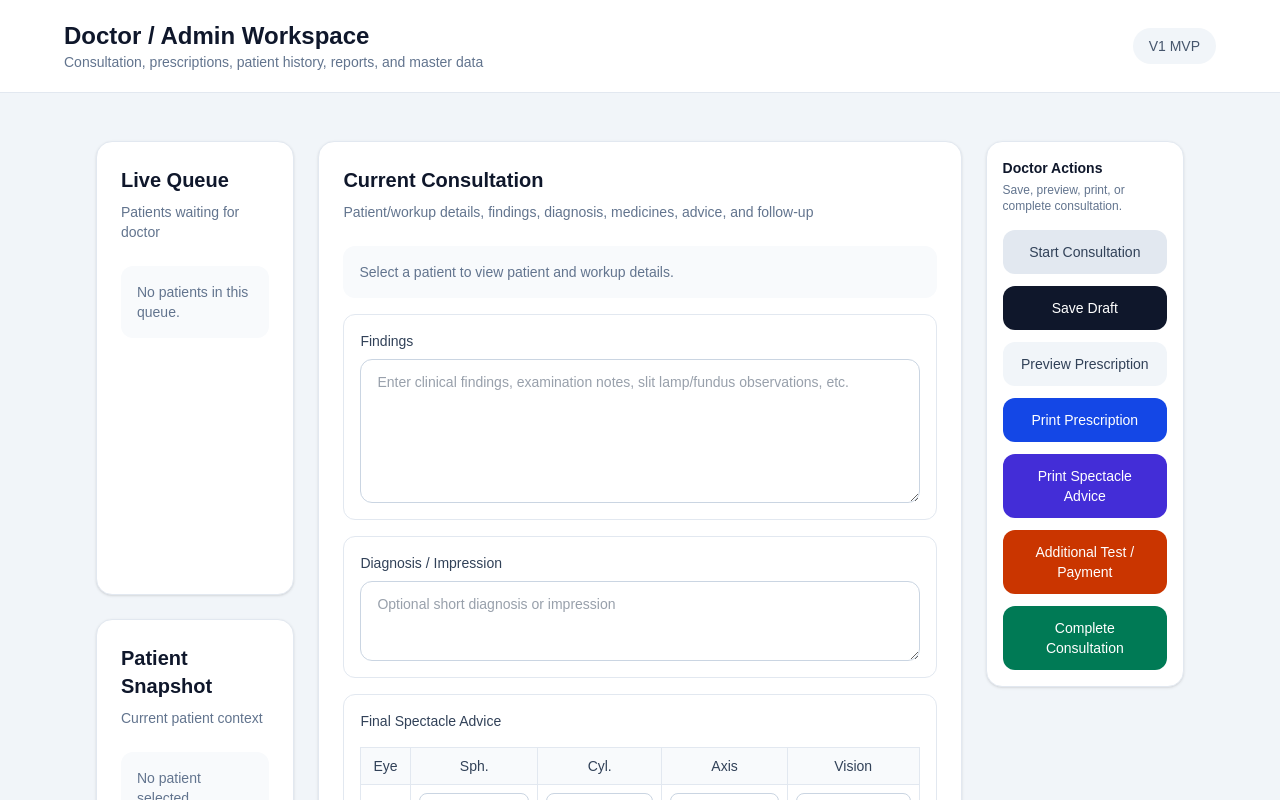
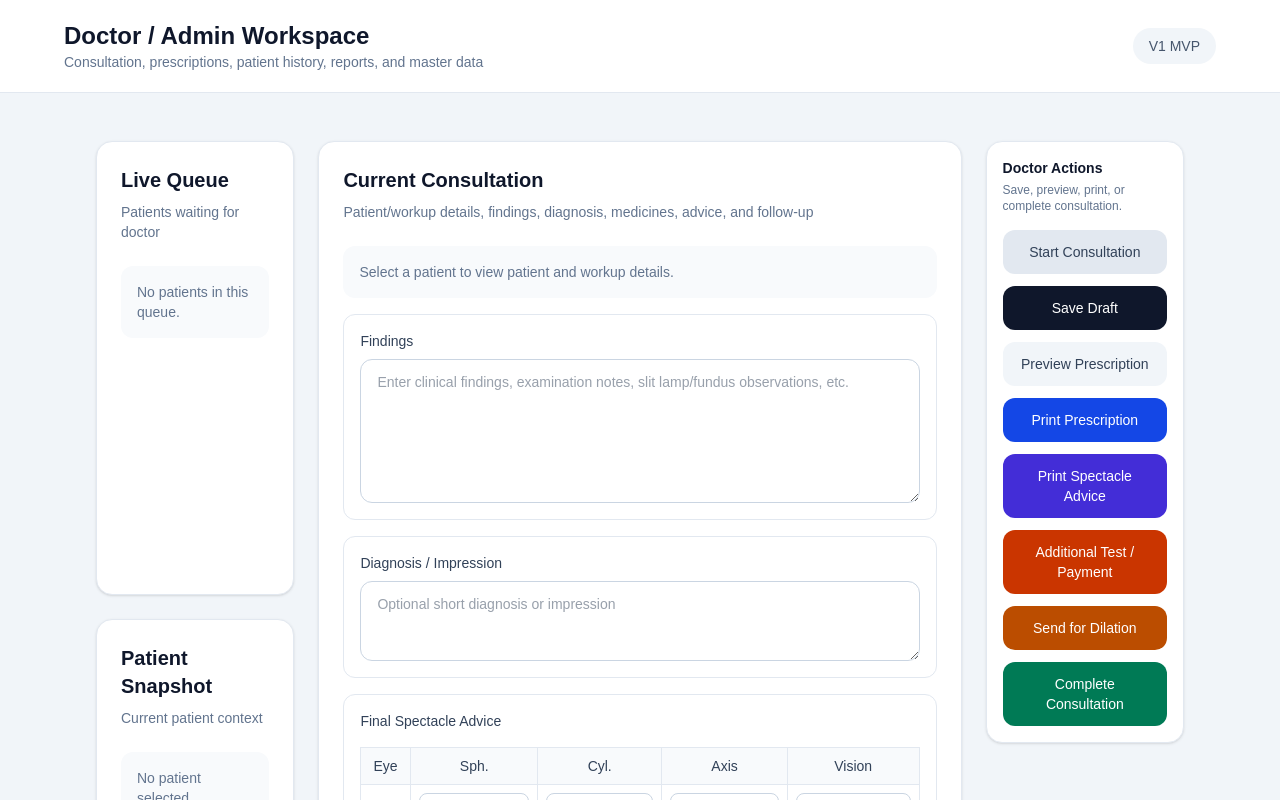
Before and after one commit to PritiGarg68/eye-clinic-app, a Next.js app: page /doctor in a window 1280 px wide. Shown: the top 800 px of the page. Built offline with nearby package versions, Linux system fonts and the light colour scheme.

Commit message:
Allow doctor to send patient for dilation

```diff
--- a/app/components/DoctorActionPanel.tsx
+++ b/app/components/DoctorActionPanel.tsx
@@ -5,6 +5,7 @@ type DoctorActionPanelProps = {
   onPrintPrescription: () => void;
   onPrintSpectacleAdvice: () => void;
   onOpenAdditionalServicePanel: () => void;
+  onSendForDilation: () => void;
   onCompleteConsultation: () => void;
 };
 
@@ -15,6 +16,7 @@ type DoctorActionPanelProps = {
   onPrintPrescription,
   onPrintSpectacleAdvice,
   onOpenAdditionalServicePanel,
+  onSendForDilation,
   onCompleteConsultation,
 }: DoctorActionPanelProps) {
   return (
@@ -68,6 +70,13 @@ type DoctorActionPanelProps = {
         </button>
 
         <button
+          onClick={onSendForDilation}
+          className="rounded-xl bg-amber-700 px-4 py-3 text-sm font-medium text-white hover:bg-amber-800"
+        >
+          Send for Dilation
+        </button>
+
+        <button
           onClick={onCompleteConsultation}
           className="rounded-xl bg-emerald-700 px-4 py-3 text-sm font-medium text-white hover:bg-emerald-800"
         >
--- a/app/doctor/page.tsx
+++ b/app/doctor/page.tsx
@@ -462,6 +462,101 @@ export default function DoctorPage() {
     setAdditionalServiceMessage("");
   }
 
+  function handleSendForDilation() {
+    if (!selectedQueueItem) {
+      alert("Please select a patient from the queue first.");
+      return;
+    }
+
+    if (selectedQueueItem.status === "Completed") {
+      alert(
+        "This consultation is already completed. Reopen it first if changes are needed."
+      );
+      return;
+    }
+
+    const shouldSendForDilation = window.confirm(
+      "Send this patient for dilation? The patient will move to Dilated Waiting and return to doctor after dilation is marked Done."
+    );
+
+    if (!shouldSendForDilation) {
+      return;
+    }
+
+    saveDoctorConsultation(selectedQueueItem.id, consultation);
+
+    const blankWorkup: OptometristWorkup = {
+      chiefComplaint: "",
+      vision: {
+        unaided: {
+          distanceOD: "",
+          distanceOS: "",
+          nearOD: "",
+          nearOS: "",
+        },
+        withGlasses: {
+          distanceOD: "",
+          distanceOS: "",
+          nearOD: "",
+          nearOS: "",
+        },
+        withPinHole: {
+          distanceOD: "",
+          distanceOS: "",
+          nearOD: "",
+          nearOS: "",
+        },
+      },
+      refractionRight: "",
+      refractionLeft: "",
+      iopRight: "",
+      iopLeft: "",
+      dilationStatus: "Not Done",
+      dilationNotes: "",
+      optometristNotes: "",
+      spectacleDraft: {
+        od: {
+          sph: "",
+          cyl: "",
+          axis: "",
+          vision: "",
+        },
+        os: {
+          sph: "",
+          cyl: "",
+          axis: "",
+          vision: "",
+        },
+        add: {
+          sph: "",
+          cyl: "",
+          axis: "",
+          vision: "",
+        },
+        remarks: "",
+      },
+    };
+
+    const existingWorkup = selectedQueueItem.optometristWorkup || blankWorkup;
+
+    const updatedWorkup: OptometristWorkup = {
+      ...existingWorkup,
+      dilationStatus: "Waiting",
+      dilationNotes: existingWorkup.dilationNotes
+        ? `${existingWorkup.dilationNotes}\nSent for dilation by doctor.`
+        : "Sent for dilation by doctor.",
+    };
+
+    saveOptometristWorkup(selectedQueueItem.id, updatedWorkup);
+    updateQueueItemStatus(selectedQueueItem.id, "Dilated Waiting");
+
+    setConsultationSaved(true);
+    setShowPrescriptionPreview(false);
+    setStatusMessage(
+      "Patient sent for dilation. Status changed to Dilated Waiting."
+    );
+  }
+
   function handleCreateAdditionalServiceRequest(
     serviceRequest: AdditionalServiceRequest
   ) {
@@ -753,6 +848,7 @@ export default function DoctorPage() {
   onPrintPrescription={handlePrintPrescription}
   onPrintSpectacleAdvice={handlePrintSpectacleAdvice}
   onOpenAdditionalServicePanel={handleOpenAdditionalServicePanel}
+  onSendForDilation={handleSendForDilation}
   onCompleteConsultation={handleCompleteConsultation}
 />
         </div>
```
Lines whose indentation alone changed are shown as unchanged.
